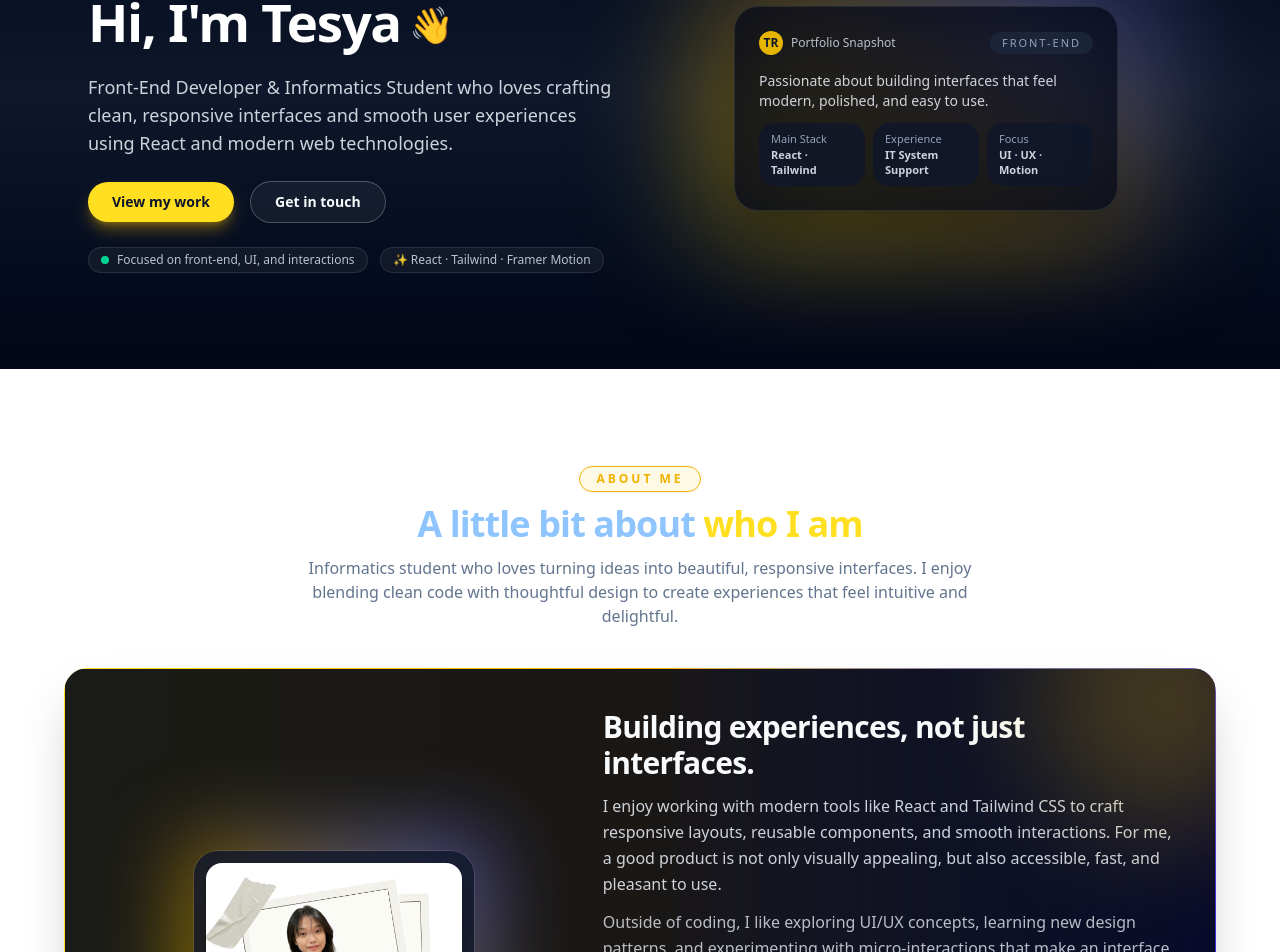
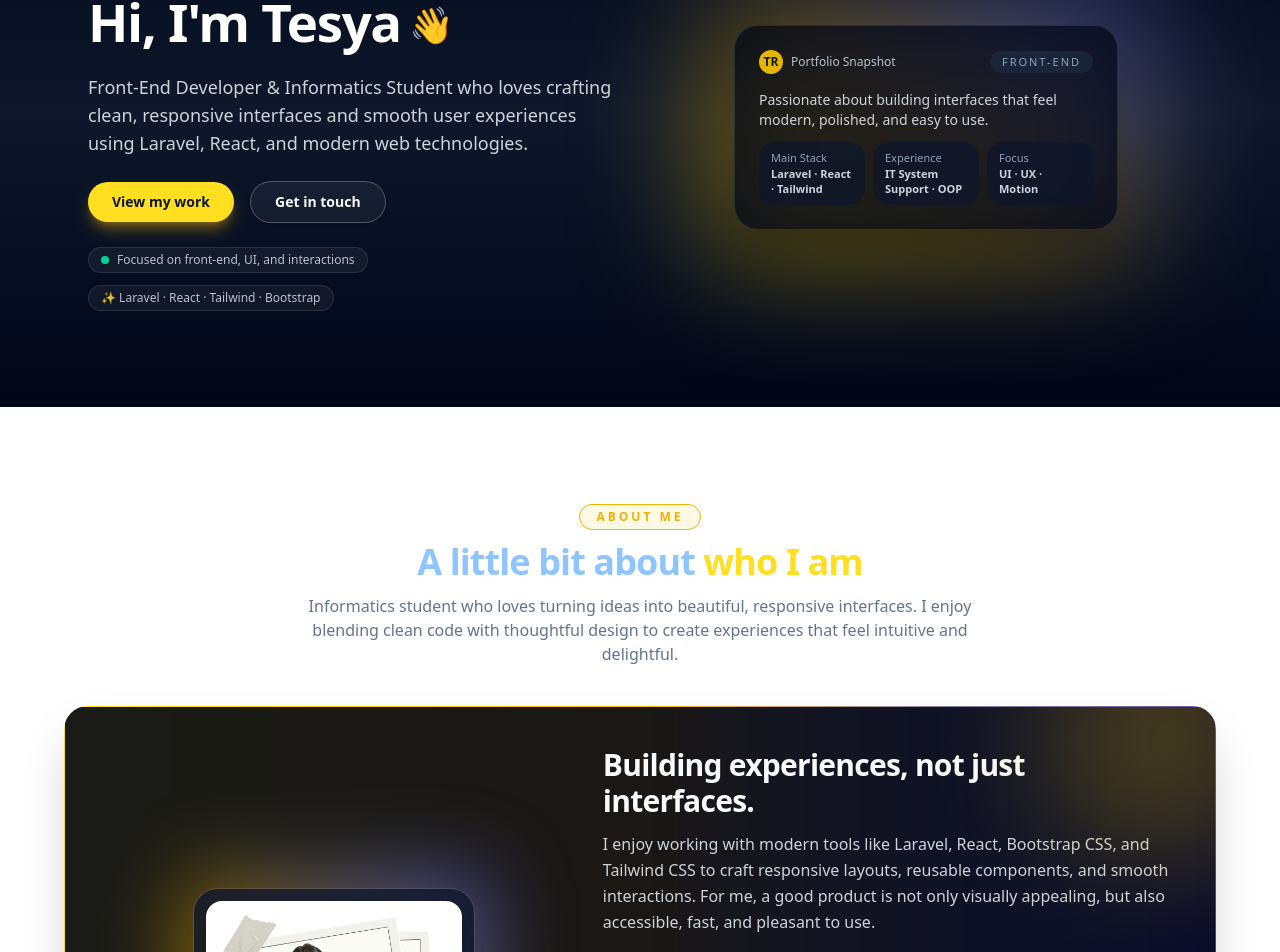
Before and after one commit to TesyaKell/porto-tesya, a React (Vite) app: page / in a window 1280 px wide. Shown: the part 184-1136 px from the top of the page. Built offline with nearby package versions, Linux system fonts and the light colour scheme.

Commit message:
perbaikan

```diff
--- a/src/components/About.jsx
+++ b/src/components/About.jsx
@@ -92,7 +92,7 @@ export default function About() {
                   Building experiences, not just interfaces.
                 </h3>
                 <p className="text-sm md:text-base text-slate-200/90 leading-relaxed">
-                  I enjoy working with modern tools like React and Tailwind CSS to
+                  I enjoy working with modern tools like Laravel, React, Bootstrap CSS, and Tailwind CSS to
                   craft responsive layouts, reusable components, and smooth
                   interactions. For me, a good product is not only visually
                   appealing, but also accessible, fast, and pleasant to use.
--- a/src/components/Hero.jsx
+++ b/src/components/Hero.jsx
@@ -40,7 +40,7 @@ export default function Hero() {
             className="max-w-xl text-base text-slate-200/90 md:text-lg"
           >
             Front-End Developer &amp; Informatics Student who loves crafting
-            clean, responsive interfaces and smooth user experiences using React
+            clean, responsive interfaces and smooth user experiences using Laravel, React,
             and modern web technologies.
           </motion.p>
 
@@ -75,7 +75,7 @@ export default function Hero() {
               Focused on front-end, UI, and interactions
             </span>
             <span className="inline-flex items-center gap-2 rounded-full border border-white/10 bg-white/5 px-3 py-1">
-              ✨ React · Tailwind · Framer Motion
+              ✨ Laravel · React · Tailwind · Bootstrap
             </span>
           </motion.div>
         </div>
@@ -109,11 +109,11 @@ export default function Hero() {
                 <div className="grid grid-cols-3 gap-2 text-[11px]">
                   <div className="rounded-2xl bg-slate-900/80 px-3 py-2">
                     <p className="text-slate-400">Main Stack</p>
-                    <p className="font-semibold">React · Tailwind</p>
+                    <p className="font-semibold">Laravel · React · Tailwind</p>
                   </div>
                   <div className="rounded-2xl bg-slate-900/80 px-3 py-2">
                     <p className="text-slate-400">Experience</p>
-                    <p className="font-semibold">IT System Support</p>
+                    <p className="font-semibold">IT System Support · OOP</p>
                   </div>
                   <div className="rounded-2xl bg-slate-900/80 px-3 py-2">
                     <p className="text-slate-400">Focus</p>
--- a/src/components/Projects.jsx
+++ b/src/components/Projects.jsx
@@ -5,7 +5,7 @@ const projects = [
   {
     title: "SIMBA Web App",
     description:
-      "Inventory management system to help track stock, suppliers, and transactions in a more organized way.",
+      "A web-based inventory and loan management system designed to record inter-department equipment borrowing, featuring scheduling and return reminders to ensure organized tracking and proper item placement.",
     stack: ["React", "Laravel", "Tailwind"],
     role: "Front-End Implementation & UI Design",
     images: [
@@ -17,8 +17,8 @@ const projects = [
   {
     title: "ReUseMart E-Commerce",
     description:
-      "Mobile & web-based reservation platform that makes it easier for customers to book salon services.",
-    stack: ["Flutter", "REST API"],
+      "A mobile and web-based e-commerce platform for buying and selling pre-owned items in good condition, featuring delivery services to simplify transactions between sellers and buyers.",
+    stack: ["Laravel", "Bootstrap", "Flutter", "REST API"],
     role: "Prototype & UX Flow",
     images: [
       "/projects/reusemart1.jpg",
@@ -29,8 +29,8 @@ const projects = [
   {
     title: "Desain UI/UX MentalKu App",
     description:
-      "Mobile & web-based reservation platform that makes it easier for customers to book salon services.",
-    stack: ["Flutter", "REST API"],
+      "A UI/UX design project for a mental health self-care application, created in Figma to help users manage and improve their mental well-being independently.",
+    stack: ["Figma"],
     role: "Prototype & UX Flow",
     images: [
       "/projects/mentalku1.png",
@@ -42,8 +42,8 @@ const projects = [
   {
     title: "Math Psychotest",
     description:
-      "Mobile & web-based reservation platform that makes it easier for customers to book salon services.",
-    stack: ["Flutter", "REST API"],
+      "A web-based psychotest application that helps users assess their mathematical abilities through interactive tests.",
+    stack: ["React", "Bootstrap CSS"],
     role: "Prototype & UX Flow",
     images: [
       "/projects/math1.png",
@@ -69,8 +69,8 @@ const projects = [
   {
     title: "Apotek Atma",
     description:
-      "Mobile & web-based reservation platform that makes it easier for customers to book salon services.",
-    stack: ["Flutter", "REST API"],
+      "A web-based reservation platform that allows customers to purchase medicines online and book pharmacy services more conveniently.",
+    stack: ["Laravel", "Bootstrap CSS"],
     role: "Prototype & UX Flow",
     images: [
       "/projects/apotek-1.png",
--- a/src/components/Skills.jsx
+++ b/src/components/Skills.jsx
@@ -1,6 +1,6 @@
 const skills = [
   "HTML & Semantic Markup",
-  "CSS / Tailwind CSS",
+  "CSS / Tailwind CSS / Bootstrap CSS",
   "JavaScript (ES6+)",
   "React & Component Design",
   "Responsive Web Design",
```
